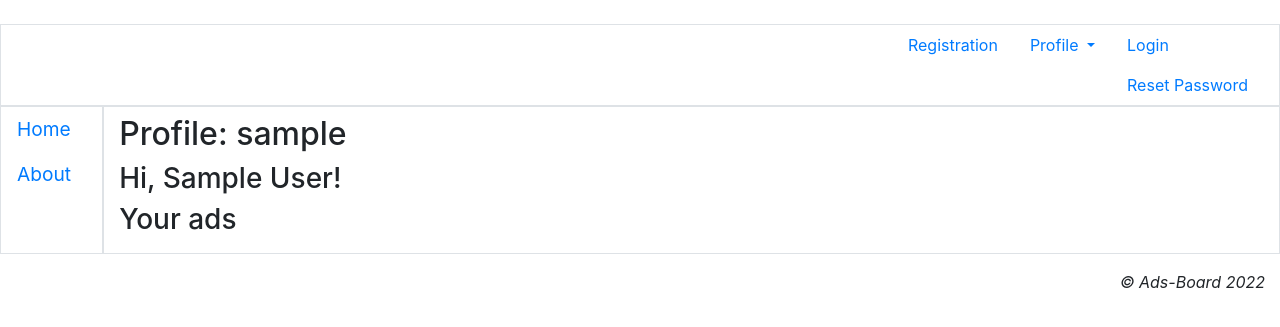
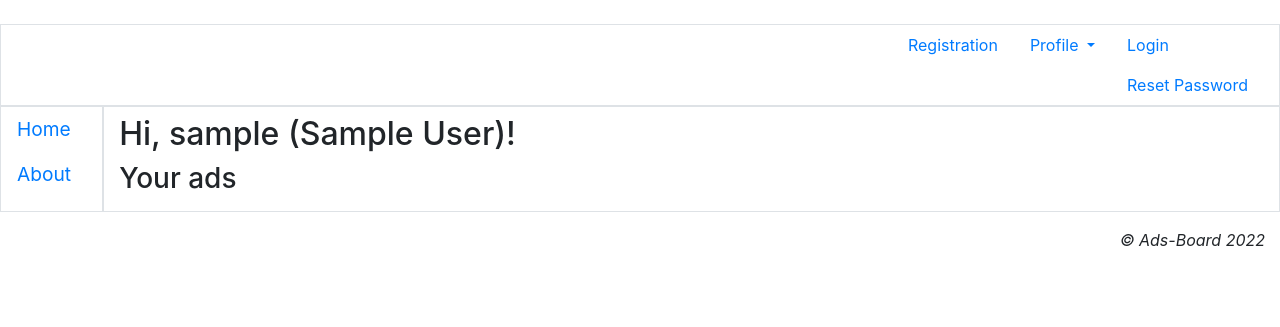
Before and after one commit to artempenteskul/ads-board, a Django app: page /profile/ in a window 1280 px wide. Shown: the part 115-442 px from the top of the page. Run offline with Django 3.2, Linux system fonts and the light colour scheme; the visitor is signed in with stand-in values (Sample User, id 1); data that the repository does not hold is empty; parts of the project's set-up code (start-up, migrations or seed data) failed here and were passed over; some libraries are stand-ins or nearby versions.

Commit message:
changed by_rubric and profile templates

```diff
--- a/advert/templates/by_rubric.html
+++ b/advert/templates/by_rubric.html
@@ -3,7 +3,6 @@
 {% load thumbnail %}
 {% load static %}
 {% load bootstrap4 %}
-
 
 {% block title %}{{ rubric }}{% endblock %}
 
--- a/user/templates/user/profile.html
+++ b/user/templates/user/profile.html
@@ -3,11 +3,10 @@
 {% block title %}Profile{% endblock %}
 
 {% block content %}
-    <h2>Profile: {{ user.username }}</h2>
     {% if user.first_name and user.last_name %}
-        <h3>Hi, {{ user.first_name }} {{ user.last_name }}!</h3>
+        <h2>Hi, {{ user.username }} ({{ user.first_name }} {{ user.last_name }})!</h2>
     {% else %}
-        <h3>Hi!</h3>
+        <h2>Hi, {{ user.username }}!</h2>
     {% endif %}
     <h3>Your ads</h3>
 {% endblock %}
```
